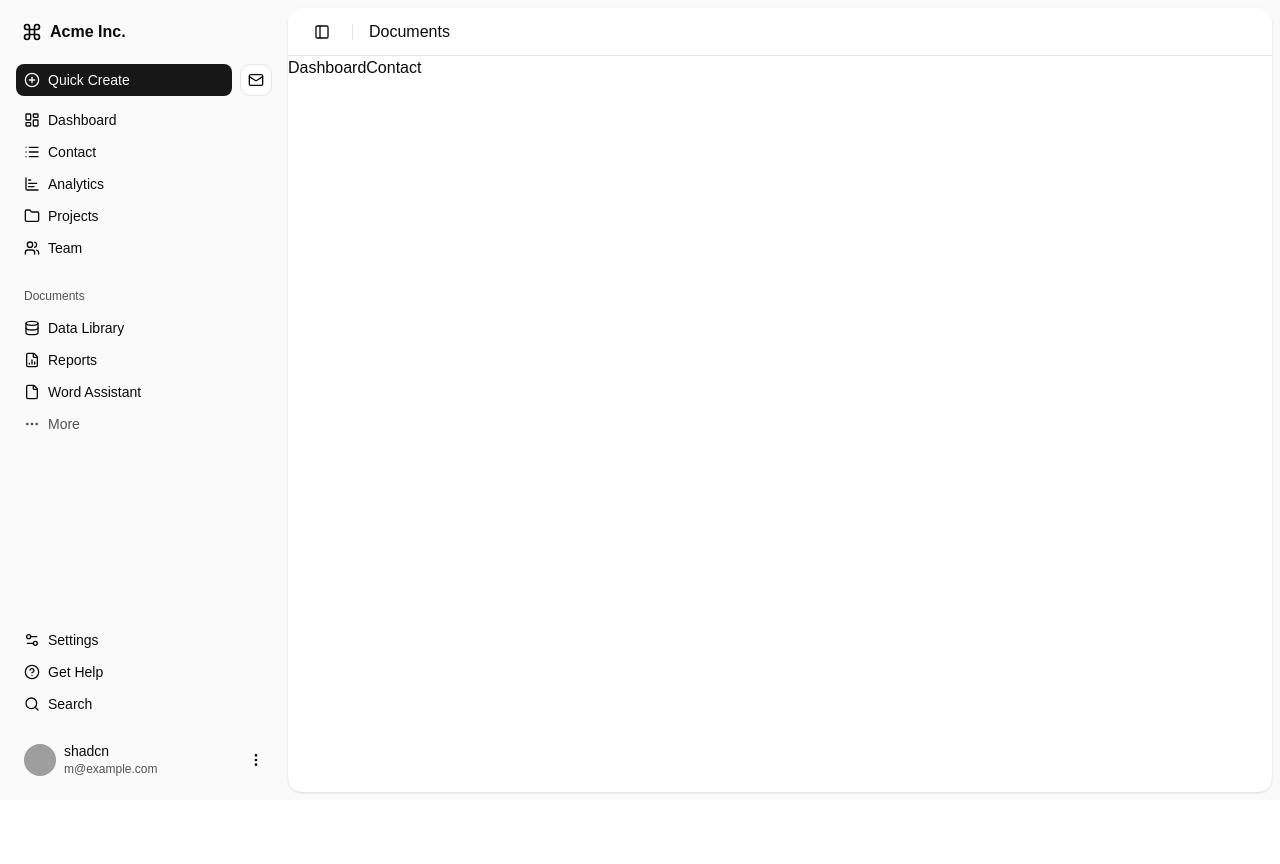
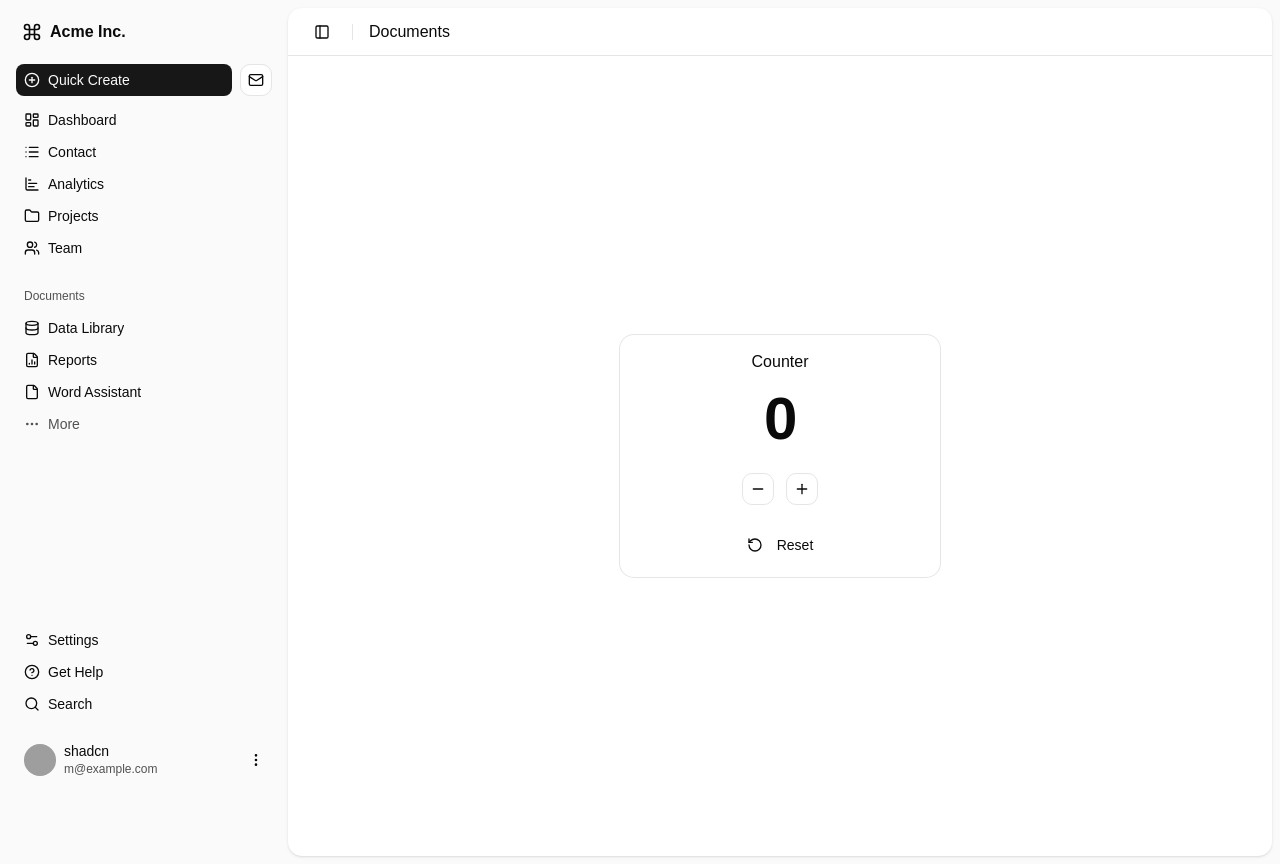
Before and after one commit to arsalan7aptech-max/04F, a React (Vite) app: page /dashboard/contact in a window 1280 px wide. Before the commit the page ends 800 px from the top, so only its background shows below. Built offline with nearby package versions, Linux system fonts and the light colour scheme; grey boxes are pictures that could not be loaded.

Commit message:
usestate

```diff
--- a/src/pages/dashboard/DashboardContact.jsx
+++ b/src/pages/dashboard/DashboardContact.jsx
@@ -1,8 +1,54 @@
-import React from 'react'
+import React, { useState } from "react";
+import { Button } from "@/components/ui/button";
+import { Card, CardContent, CardHeader, CardTitle } from "@/components/ui/card";
+import { Plus, Minus, RotateCcw } from "lucide-react";
 
-const DashboardContact = () => {
+ function DashboardContact() {
+  const [counter,setCounter]=useState(0)
+  function increment(){
+    setCounter(counter+1)
+    // console.log(counter);
+
+  }
+
   return (
-    <div>DashboardContact</div>
+    <div className="flex min-h-screen items-center justify-center p-4">
+      <Card className="w-full max-w-xs text-center">
+        <CardHeader>
+          <CardTitle>Counter</CardTitle>
+        </CardHeader>
+        <CardContent className="space-y-6">
+          <div className="text-6xl font-bold tracking-tight">
+            {counter}
+          </div>
+
+          <div className="flex items-center justify-center gap-3">
+            <Button
+              variant="outline"
+              size="icon"
+            >
+              <Minus className="h-4 w-4" />
+            </Button>
+
+            <Button
+              variant="outline"
+              size="icon"
+              onClick={increment}
+            >
+              <Plus className="h-4 w-4" />
+            </Button>
+          </div>
+
+          <Button
+            variant="ghost"
+            className="w-full"
+          >
+            <RotateCcw className="mr-2 h-4 w-4" />
+            Reset
+          </Button>
+        </CardContent>
+      </Card>
+    </div>
   )
 }
 
```
